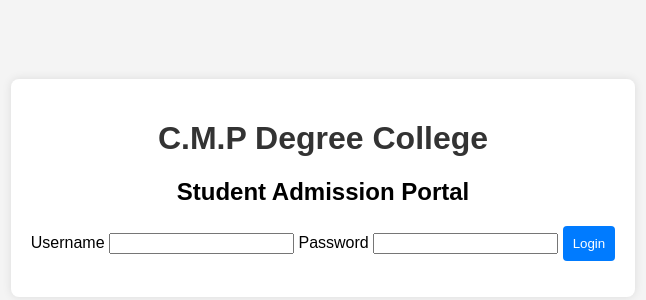
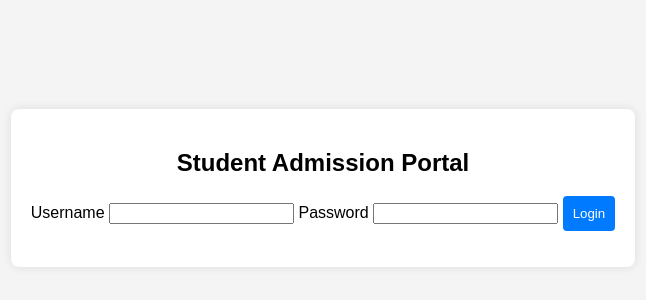
Before and after one commit to RishabhNandan/log-in-page, a plain HTML site: page index.html in a window 1280 px wide. Shown: the part 212-512 px from the top of the page, without its empty margins (317-963 px from the left). Drawn offline with Linux system fonts and the light colour scheme.

Commit message:
Update index.html

```diff
--- a/index.html
+++ b/index.html
@@ -3,12 +3,12 @@
 <head>
     <meta charset="UTF-8">
     <meta name="viewport" content="width=device-width, initial-scale=1.0">
-    <title>C.M.P Degree College - Student Admission Portal</title>
+    <title> - Student Admission Portal</title>
     <link rel="stylesheet" href="styles.css">
 </head>
 <body>
     <div class="container">
-        <h1>C.M.P Degree College</h1>
+       <!-- <h1></h1>-->
         <h2>Student Admission Portal</h2>
         <form id="loginForm">
             <label for="username">Username</label>
```
